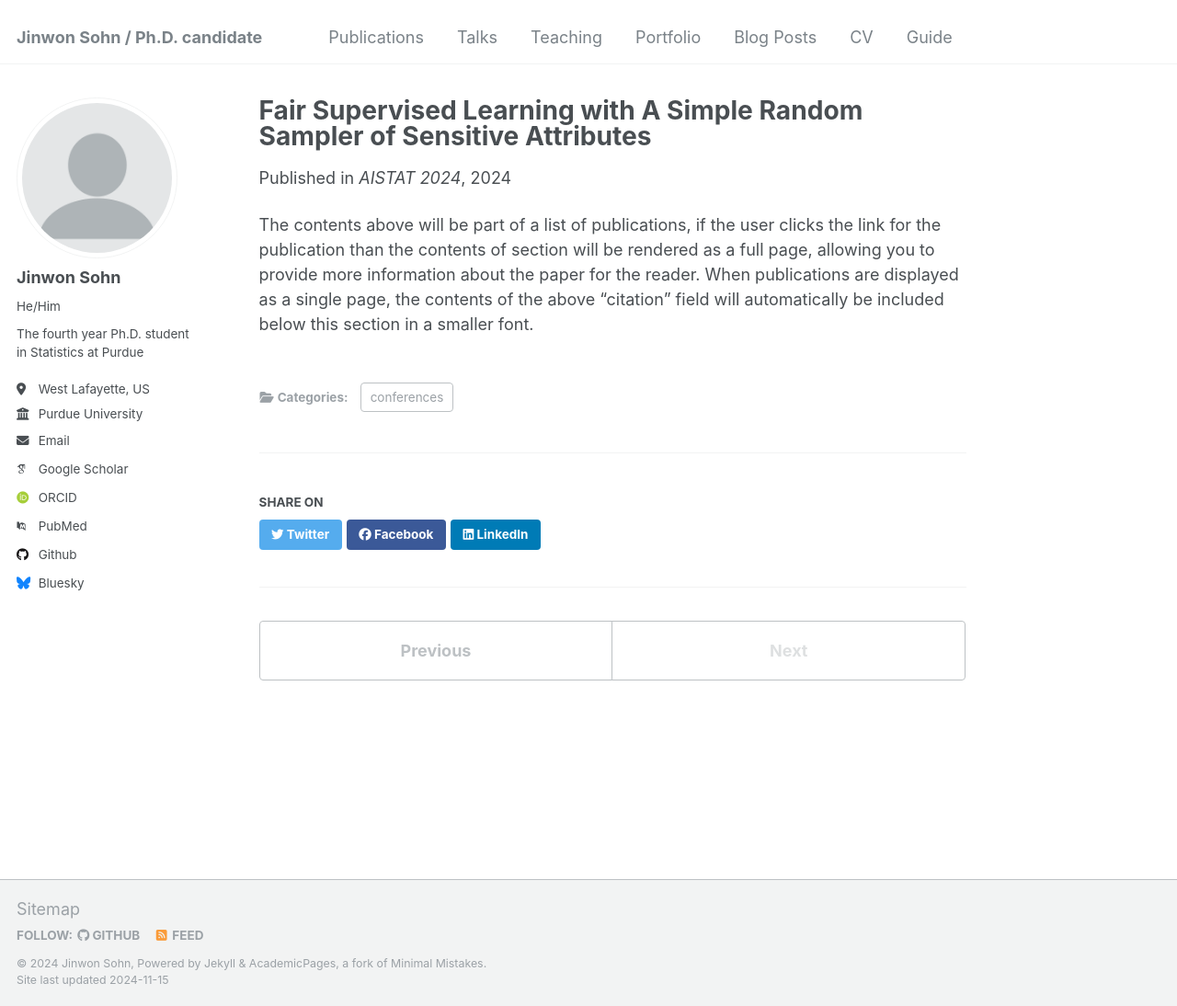
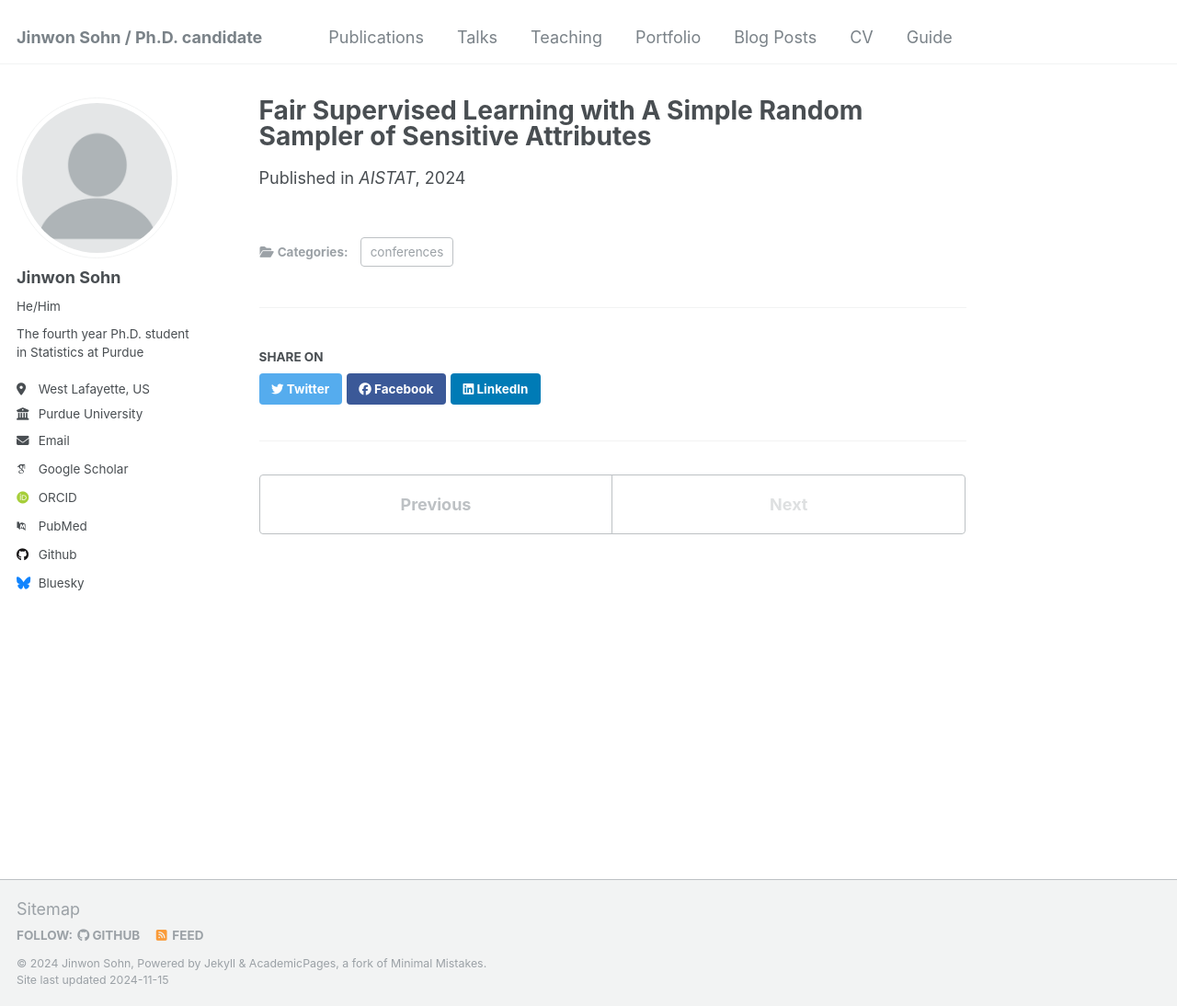
Before and after one commit to jwsohn612/jwsohn612.github.io, a Jekyll site: the page built from _publications/2024-02-01-AISTAT.md, in a window 1280 px wide and 1094 px high. Shown: the whole window at 92% size. Built offline with Jekyll 4.4.1, drawn with Linux system fonts in a browser that asks for light colours; some web fonts are replaced; part of the change alters nothing that is shown.

Commit message:
omit sections

```diff
--- a/_config.yml
+++ b/_config.yml
@@ -229,16 +229,16 @@ collections:
 # These settings control how pages and collections are included in the site
 defaults:
   # _posts
-  - scope:
-      path: ""
-      type: posts
-    values:
-      layout: single
-      author_profile: true
-      read_time: true
-      comments: true
-      share: true
-      related: true
+  # - scope:
+  #     path: ""
+  #     type: posts
+  #   values:
+  #     layout: single
+  #     author_profile: true
+  #     read_time: true
+  #     comments: true
+  #     share: true
+  #     related: true
   # _pages
   - scope:
       path: ""
@@ -265,14 +265,14 @@ defaults:
       share: true
       comments: true
   # _portfolio
-  - scope:
-      path: ""
-      type: portfolio
-    values:
-      layout: single
-      author_profile: true
-      share: true
-      comment: true
+  # - scope:
+  #     path: ""
+  #     type: portfolio
+  #   values:
+  #     layout: single
+  #     author_profile: true
+  #     share: true
+  #     comment: true
   # _talks
   - scope:
       path: ""
--- /dev/null
+++ b/_publications/2024-02-01-AISTAT.md
@@ -0,0 +1,9 @@
+---
+title: "Fair Supervised Learning with A Simple Random Sampler of Sensitive Attributes"
+collection: publications
+category: conferences
+permalink: /publication/2024-02-01-AISTAT2024
+date: 2024-02-01
+venue: 'AISTAT'
+paperurl: 'https://proceedings.mlr.press/v238/sohn24a/sohn24a.pdf'
+---
--- a/_publications/2024-02-17-paper-title-number-4.md
+++ /dev/null
@@ -1,11 +0,0 @@
----
-title: "Fair Supervised Learning with A Simple Random Sampler of Sensitive Attributes"
-collection: publications
-category: conferences
-permalink: /publication/2024-02-01-AISTAT2024
-date: 2024-02-01
-venue: 'AISTAT 2024'
-paperurl: 'https://proceedings.mlr.press/v238/sohn24a/sohn24a.pdf'
----
-
-The contents above will be part of a list of publications, if the user clicks the link for the publication than the contents of section will be rendered as a full page, allowing you to provide more information about the paper for the reader. When publications are displayed as a single page, the contents of the above "citation" field will automatically be included below this section in a smaller font.
```
